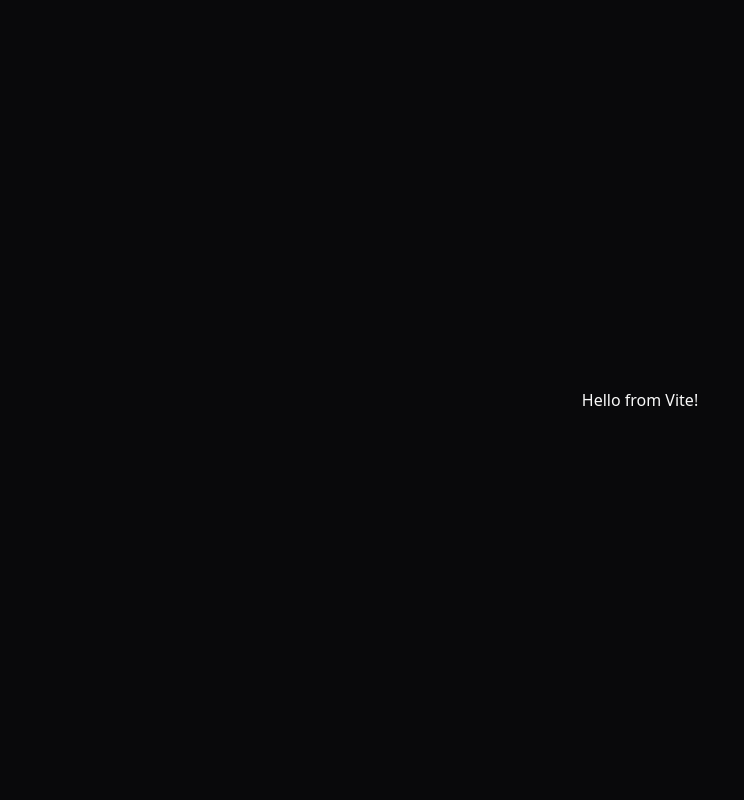
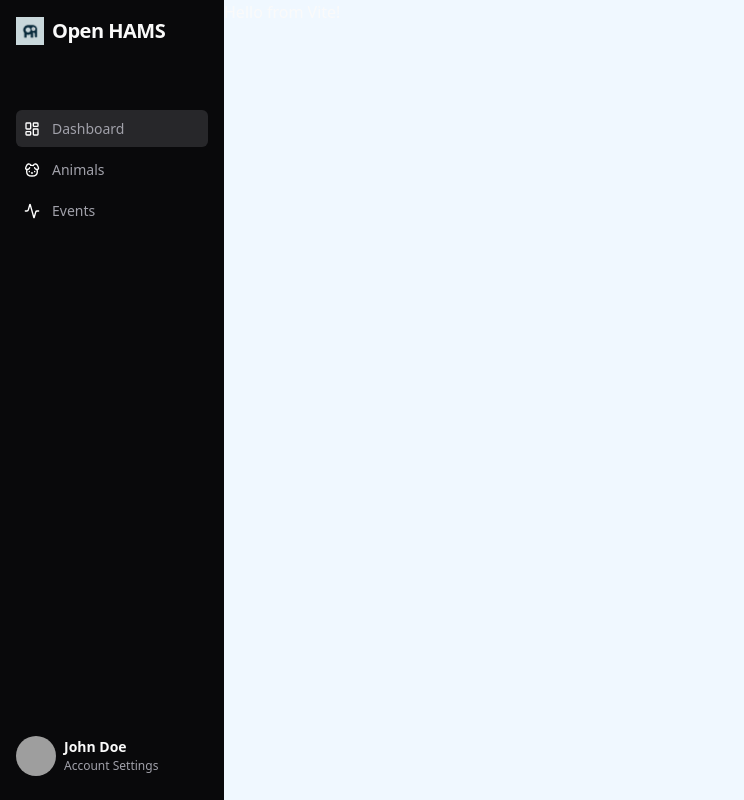
Before and after one commit to tyball21/Open-HAMS, a React (Vite) app in the folder frontend/: page / in a window 1280 px wide. Shown: the whole page, without its empty margins (0-744 px from the left). Built offline with nearby package versions, Linux system fonts and the light colour scheme; grey boxes are pictures that could not be loaded.

Commit message:
create sidebar

```diff
--- /dev/null
+++ b/frontend/src/components/sidebar.jsx
@@ -0,0 +1,45 @@
+import { cn } from "@/lib/utils";
+import { Activity, Dog, LayoutDashboard } from "lucide-react";
+import { Avatar, AvatarFallback, AvatarImage } from "./ui/avatar";
+
+export function Sidebar() {
+  return (
+    <aside className="hidden h-full w-56 flex-col bg-background p-4 lg:flex">
+      <div className="flex items-center gap-2">
+        <img src="/logo.png" alt="logo" className="size-7" />
+        <h1 className="text-[20px] font-bold tracking-tight">Open HAMS</h1>
+      </div>
+      <nav className="mt-16 space-y-1">
+        <SidebarItem title="Dashboard" icon={LayoutDashboard} active />
+        <SidebarItem title="Animals" icon={Dog} />
+        <SidebarItem title="Events" icon={Activity} />
+      </nav>
+      <div className="mb-2 mt-auto flex gap-2">
+        <Avatar>
+          <AvatarImage src="https://github.com/shadcn.png" />
+          <AvatarFallback>CN</AvatarFallback>
+        </Avatar>
+        <div className="flex flex-col">
+          <span className="text-[14px] font-bold">John Doe</span>
+          <span className="text-[12px] text-muted-foreground">
+            Account Settings
+          </span>
+        </div>
+      </div>
+    </aside>
+  );
+}
+
+function SidebarItem({ title, icon: Icon, active }) {
+  return (
+    <div
+      className={cn(
+        "flex items-center gap-3 rounded-md p-2",
+        active ? "bg-muted" : "hover:bg-muted",
+      )}
+    >
+      <Icon className="size-4 font-bold text-[#374151] dark:text-white" />
+      <span className="text-[14px] text-muted-foreground">{title}</span>
+    </div>
+  );
+}
--- a/frontend/src/components/theme-provider.jsx
+++ b/frontend/src/components/theme-provider.jsx
@@ -1,62 +1,61 @@
-import { createContext, useContext, useEffect, useState } from "react"
+import { createContext, useContext, useEffect, useState } from "react";
 
 const initialState = {
   theme: "system",
   setTheme: () => null,
-}
+};
 
-const ThemeProviderContext = createContext(initialState)
+const ThemeProviderContext = createContext(initialState);
 
 export function ThemeProvider({
   children,
-  defaultTheme = "system",
+  defaultTheme = "light",
   storageKey = "vite-ui-theme",
   ...props
-})
- {
+}) {
   const [theme, setTheme] = useState(
-    () => (localStorage.getItem(storageKey)) || defaultTheme
-  )
+    () => localStorage.getItem(storageKey) || defaultTheme,
+  );
 
   useEffect(() => {
-    const root = window.document.documentElement
+    const root = window.document.documentElement;
 
-    root.classList.remove("light", "dark")
+    root.classList.remove("light", "dark");
 
     if (theme === "system") {
       const systemTheme = window.matchMedia("(prefers-color-scheme: dark)")
         .matches
         ? "dark"
-        : "light"
+        : "light";
 
-      root.classList.add(systemTheme)
-      return
+      root.classList.add(systemTheme);
+      return;
     }
 
-    root.classList.add(theme)
-  }, [theme])
+    root.classList.add(theme);
+  }, [theme]);
 
   const value = {
     theme,
     setTheme: (theme) => {
-      localStorage.setItem(storageKey, theme)
-      setTheme(theme)
+      localStorage.setItem(storageKey, theme);
+      setTheme(theme);
     },
-  }
+  };
 
   return (
     <ThemeProviderContext.Provider {...props} value={value}>
       {children}
     </ThemeProviderContext.Provider>
-  )
+  );
 }
 
 // eslint-disable-next-line react-refresh/only-export-components
 export const useTheme = () => {
-  const context = useContext(ThemeProviderContext)
+  const context = useContext(ThemeProviderContext);
 
   if (context === undefined)
-    throw new Error("useTheme must be used within a ThemeProvider")
+    throw new Error("useTheme must be used within a ThemeProvider");
 
-  return context
-}
+  return context;
+};
--- /dev/null
+++ b/frontend/src/components/ui/avatar.jsx
@@ -0,0 +1,33 @@
+import * as React from "react"
+import * as AvatarPrimitive from "@radix-ui/react-avatar"
+
+import { cn } from "@/lib/utils"
+
+const Avatar = React.forwardRef(({ className, ...props }, ref) => (
+  <AvatarPrimitive.Root
+    ref={ref}
+    className={cn("relative flex h-10 w-10 shrink-0 overflow-hidden rounded-full", className)}
+    {...props} />
+))
+Avatar.displayName = AvatarPrimitive.Root.displayName
+
+const AvatarImage = React.forwardRef(({ className, ...props }, ref) => (
+  <AvatarPrimitive.Image
+    ref={ref}
+    className={cn("aspect-square h-full w-full", className)}
+    {...props} />
+))
+AvatarImage.displayName = AvatarPrimitive.Image.displayName
+
+const AvatarFallback = React.forwardRef(({ className, ...props }, ref) => (
+  <AvatarPrimitive.Fallback
+    ref={ref}
+    className={cn(
+      "flex h-full w-full items-center justify-center rounded-full bg-muted",
+      className
+    )}
+    {...props} />
+))
+AvatarFallback.displayName = AvatarPrimitive.Fallback.displayName
+
+export { Avatar, AvatarImage, AvatarFallback }
--- a/frontend/src/routes/root.jsx
+++ b/frontend/src/routes/root.jsx
@@ -1,9 +1,11 @@
+import { Sidebar } from "@/components/sidebar";
 import { ThemeProvider } from "@/components/theme-provider";
 
 export function RootLayout() {
   return (
     <ThemeProvider defaultTheme="dark" storageKey="vite-ui-theme">
-      <body className="container mx-auto flex h-screen flex-col items-center justify-center">
+      <body className="bg-body mx-auto flex h-screen bg-[#F0F8FF]">
+        <Sidebar />
         Hello from Vite!
       </body>
     </ThemeProvider>
```
Also changed, not shown: frontend/src/components/icons.jsx (added).
